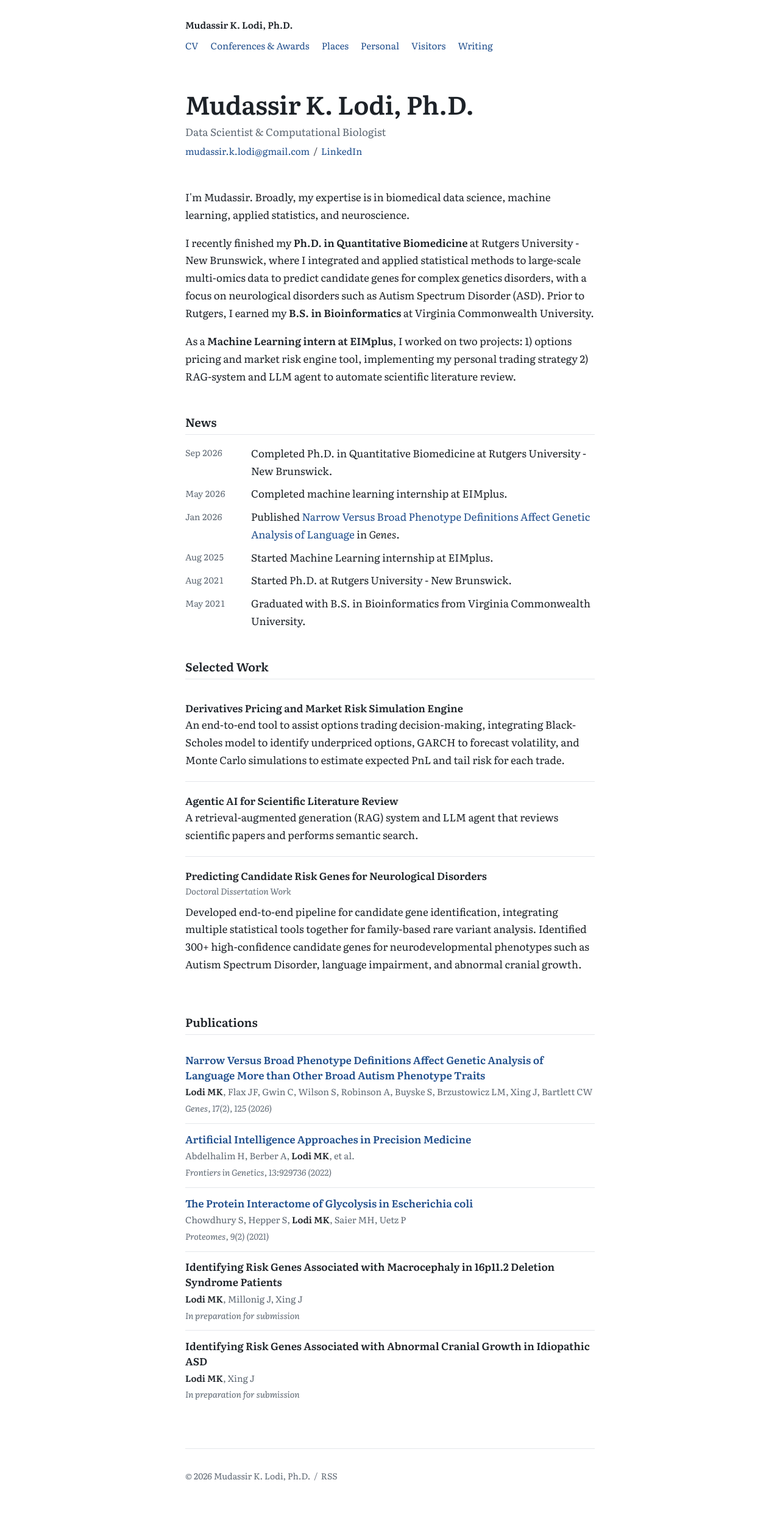
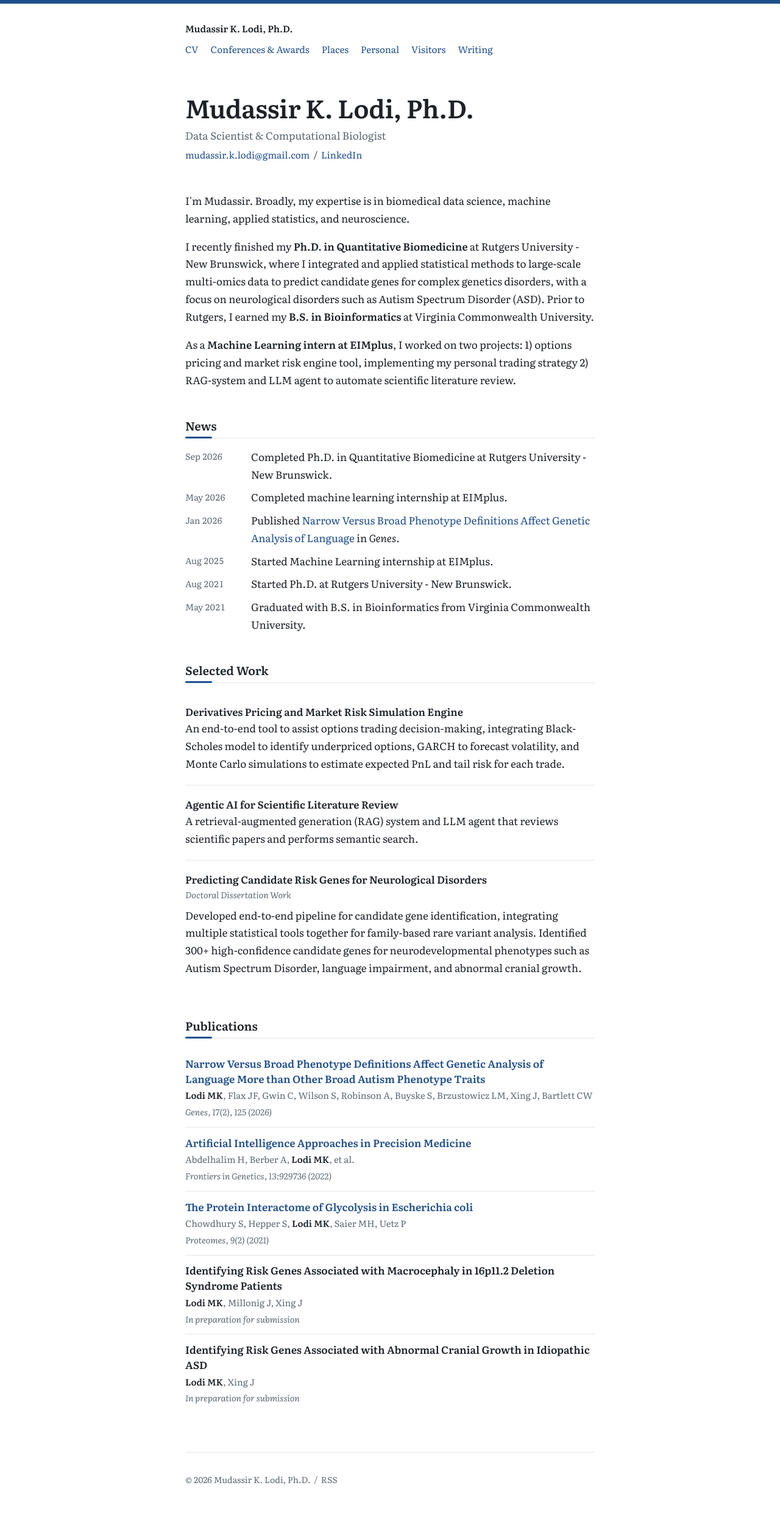
Before and after one commit to mklodi1/mklodi1.github.io, a Jekyll site: the page built from index.html, in a window 1280 px wide. Shown: the whole page at 61% size. Built offline with Jekyll 4.4.1, drawn with Linux system fonts in a browser that asks for light colours.

Commit message:
Add top accent bar and heading accents
Co-Authored-By: Claude Opus 5.5 <noreply@anthropic.com>
Claude-Session: https://claude.ai/code/session_018B7yRm4wV88UDqtVSP6gVK

```diff
--- a/assets/css/style.css
+++ b/assets/css/style.css
@@ -42,6 +42,14 @@ code { font-size: .88em; background: var(--wash); padding: .1em .35em; border-ra
 .skip { position: absolute; left: -999px; top: .75rem; background: var(--link); color: #fff; padding: .5rem .9rem; z-index: 10; }
 .skip:focus { left: 1rem; }
 .sr-only { position: absolute; width: 1px; height: 1px; overflow: hidden; clip: rect(0 0 0 0); white-space: nowrap; }
+
+/* ---------- accent bar + heading accents ---------- */
+body { border-top: 6px solid var(--link); }
+.home h2, .cv h2, .gallery-section h2, .writing-index h2 { position: relative; }
+.home h2::after, .cv h2::after, .gallery-section h2::after, .writing-index h2::after {
+  content: ""; position: absolute; left: 0; bottom: -1px;
+  width: 2.75rem; height: 3px; border-radius: 2px; background: var(--link);
+}
 
 /* ---------- nav ---------- */
 .nav {
```
